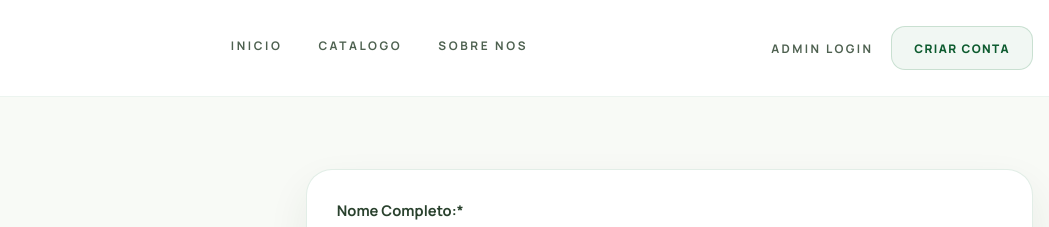
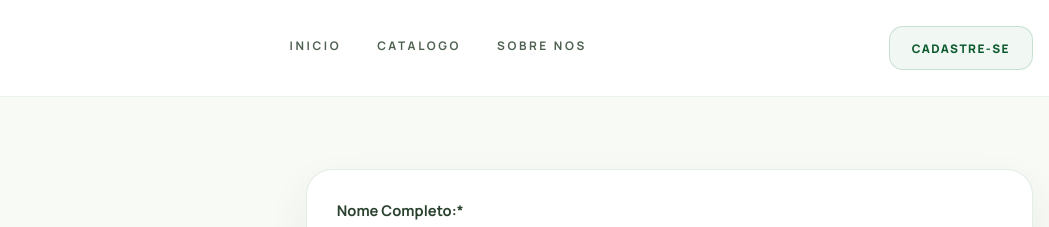
Before and after one commit to rxsec/agromaquinasipiranga, a website: page public/cadastro.html in a window 1280 px wide. Shown: the top 227 px of the page, 231-1280 px from the left. Drawn offline with Linux system fonts and the light colour scheme.

Commit message:
Remove admin login and update signup button

```diff
--- a/public/cadastro.html
+++ b/public/cadastro.html
@@ -30,8 +30,7 @@
         </nav>
 
         <div class="header-actions">
-          <a class="header-link" href="./login.html">Admin Login</a>
-          <a class="header-button" href="./cadastro.html">Criar Conta</a>
+          <a class="header-button" href="./cadastro.html">Cadastre-se</a>
         </div>
       </div>
     </header>
```
Also changed, not shown: public/catalogo.html (+1 -2 lines), public/detalhe.html (+1 -2 lines), public/index.html (+1 -2 lines), public/login.html (+1 -2 lines), public/sobre.html (+1 -2 lines).
